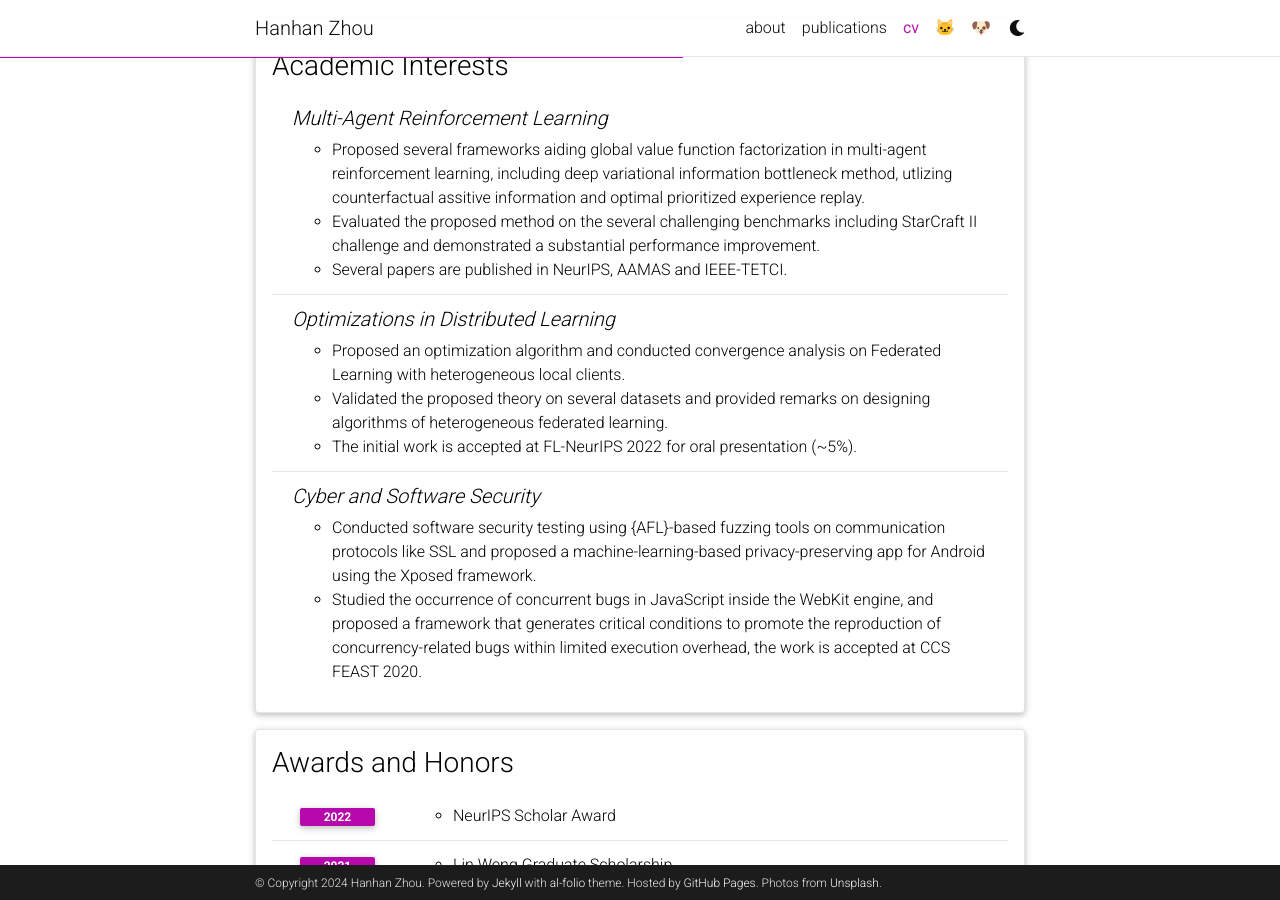
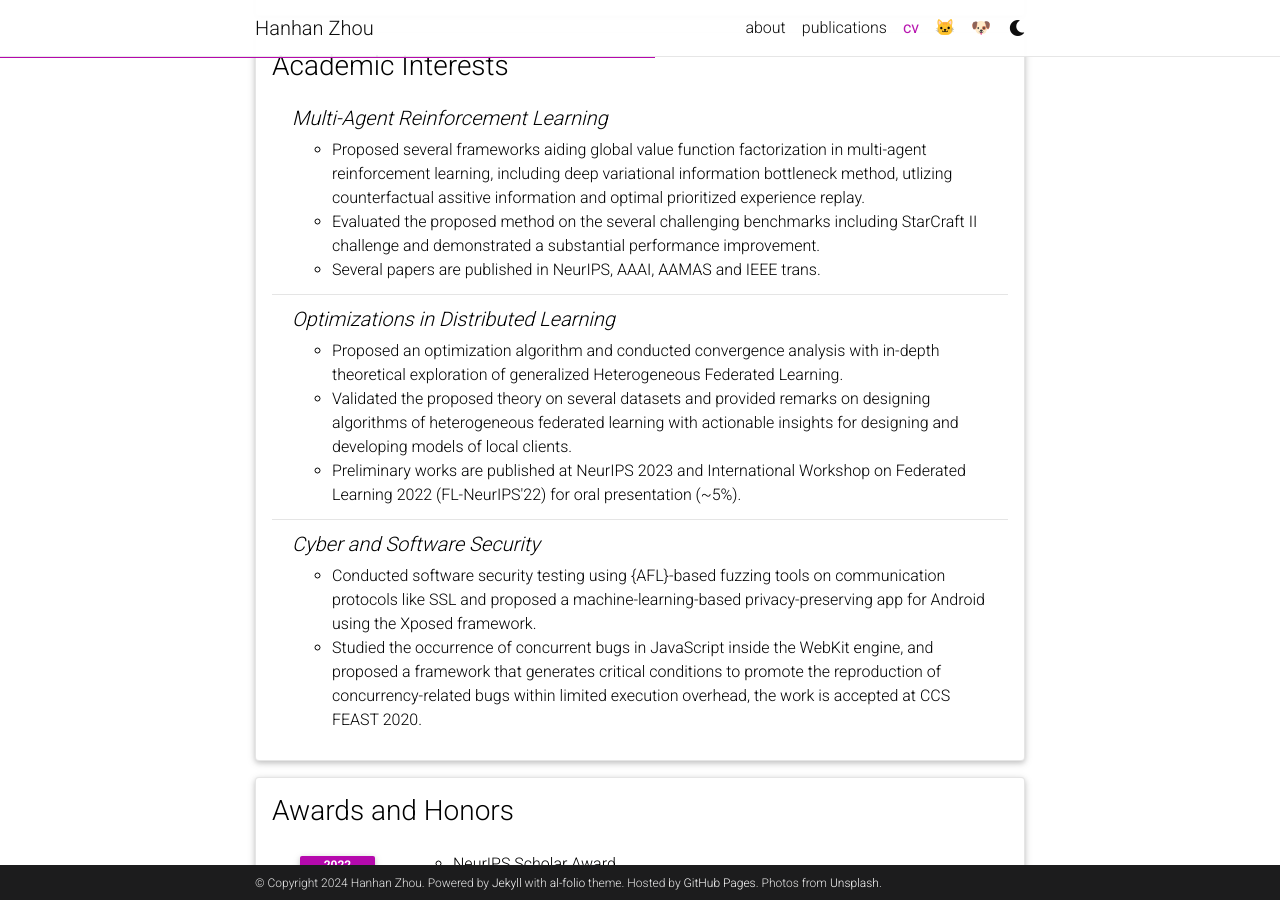
Before and after one commit to hanhanAnderson/hanhanAnderson.github.io, a Jekyll site: the page built from _pages/cv.md, in a window 1280 px wide and 900 px high, scrolled down 598 px. Built offline with Jekyll 4.4.1, drawn with Linux system fonts in a browser that asks for light colours; comment, search, counter and statistics services are not loaded; a style sheet for code colours, icons or effects is not loaded.

Commit message:
Update bib

```diff
--- a/_bibliography/papers.bib
+++ b/_bibliography/papers.bib
@@ -19,6 +19,8 @@ booktitle={Proceedings of the AAAI Conference on Artificial Intelligence},
 author={Li, Huiqun and Zhou, Hanhan and Zou, Yifei and Yu, Dongxiao and Lan, Tian },
 year={2024},
 abbr={AAAI 2024},
+pdf={https://arxiv.org/pdf/2312.15555.pdf},
+website={https://arxiv.org/abs/2312.15555}
 bibtex_show={true},
 }
 
--- a/_data/cv.yml
+++ b/_data/cv.yml
@@ -82,12 +82,12 @@
       items:
         - Proposed several frameworks aiding global value function factorization in multi-agent reinforcement learning, including deep variational information bottleneck method, utlizing counterfactual assitive information and optimal prioritized experience replay.
         - Evaluated the proposed method on the several challenging benchmarks including StarCraft II challenge and demonstrated a substantial performance improvement.
-        - Several papers are published in NeurIPS, AAMAS and IEEE-TETCI.
+        - Several papers are published in NeurIPS, AAAI, AAMAS and IEEE trans.
     - title: Optimizations in Distributed Learning
       items:
-        - Proposed an optimization algorithm and conducted convergence analysis on Federated Learning with heterogeneous local clients.
-        - Validated the proposed theory on several datasets and provided remarks on designing algorithms of heterogeneous federated learning.
-        - The initial work is accepted at FL-NeurIPS 2022 for oral presentation (~5%).
+        - Proposed an optimization algorithm and conducted convergence analysis with in-depth theoretical exploration of generalized Heterogeneous Federated Learning.
+        - Validated the proposed theory on several datasets and provided remarks on designing algorithms of heterogeneous federated learning with actionable insights for designing and developing models of local clients.
+        - Preliminary works are published at NeurIPS 2023 and International Workshop on Federated Learning 2022 (FL-NeurIPS'22) for oral presentation (~5%).
     - title: Cyber and Software Security
       items:
       - Conducted software security testing using {AFL}-based fuzzing tools on communication protocols like SSL and proposed a machine-learning-based privacy-preserving app for Android using the Xposed framework.
```
Also changed, not shown: _news/announcement_3_5.md (+1 -1 lines), _pages/publications.md (+1 -1 lines).
